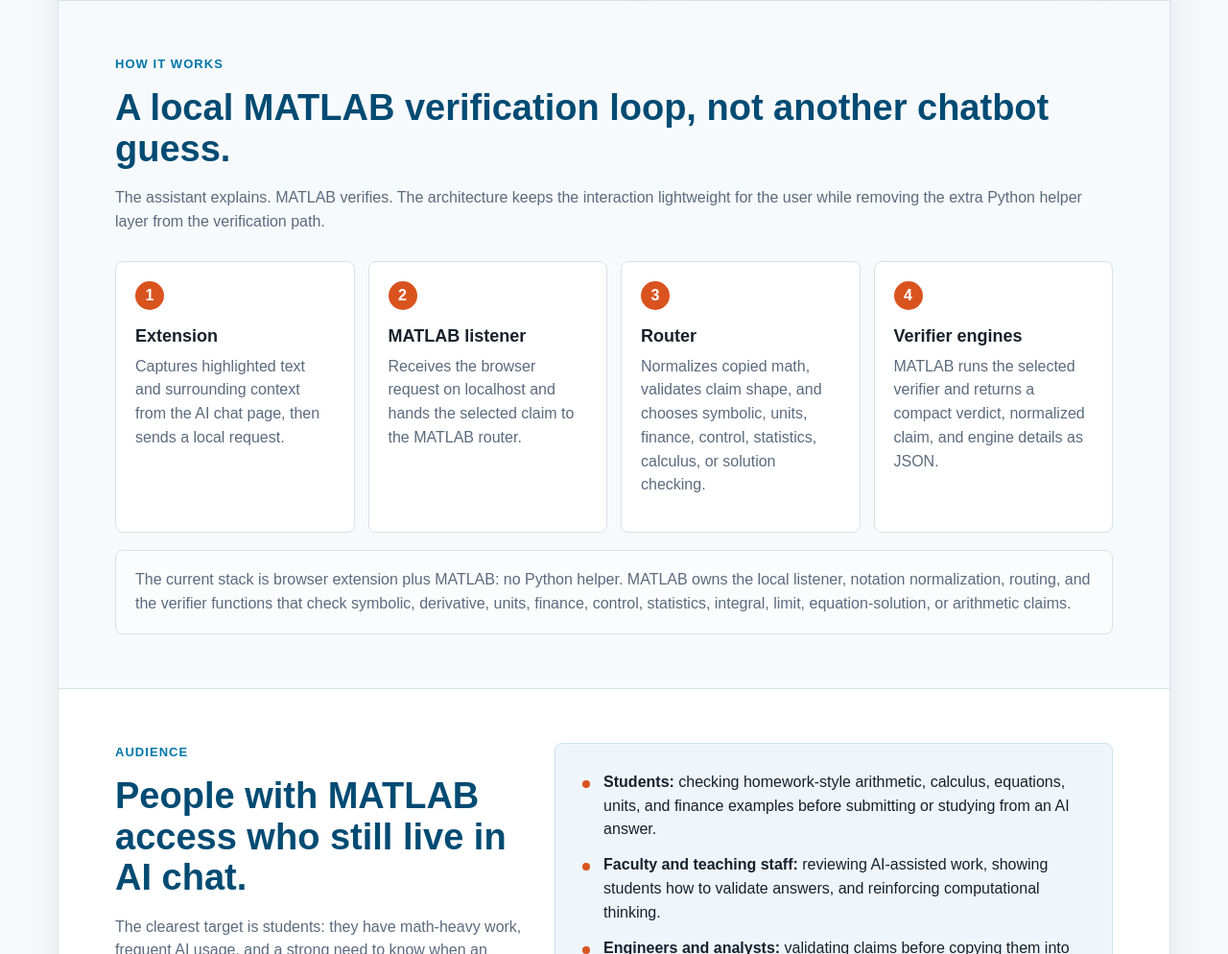
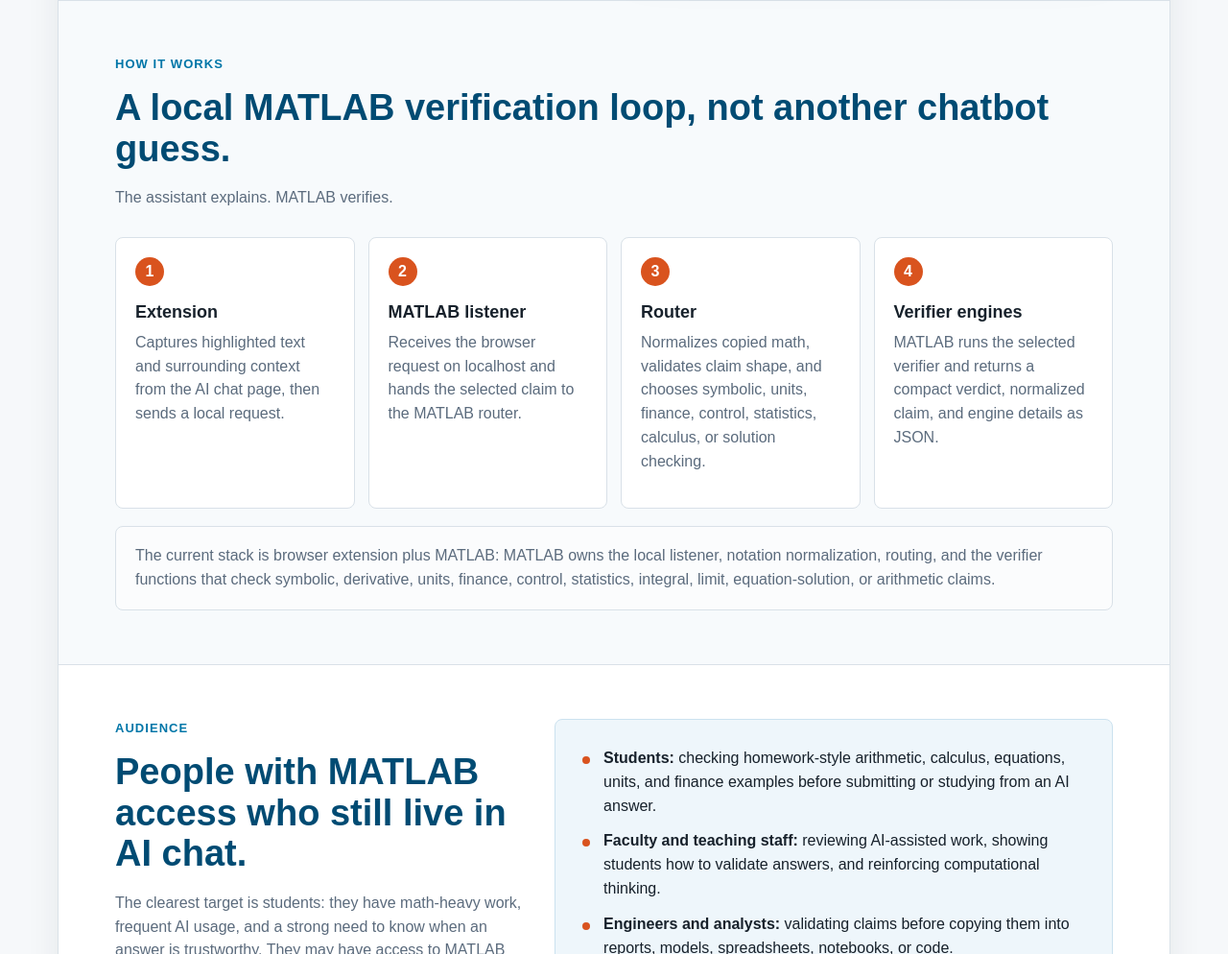
Before and after one commit to the-worstever/MATLAB-Verify-Demo, a plain HTML site: page index.html in a window 1280 px wide. Shown: the part 3599-4593 px from the top of the page at 96% size. Drawn offline with Linux system fonts and the light colour scheme.

Commit message:
Simplify explanation and clarify MATLAB's role
Removed redundant phrase from explanation and clarified the role of MATLAB in the architecture.

```diff
--- a/index.html
+++ b/index.html
@@ -631,7 +631,7 @@
       <div class="inner">
         <p class="eyebrow">How It Works</p>
         <h2>A local MATLAB verification loop, not another chatbot guess.</h2>
-        <p class="quiet">The assistant explains. MATLAB verifies. The architecture keeps the interaction lightweight for the user while removing the extra Python helper layer from the verification path.</p>
+        <p class="quiet">The assistant explains. MATLAB verifies.</p>
         <div class="flow-grid">
           <div class="flow-step">
             <span class="num">1</span>
@@ -655,7 +655,7 @@
           </div>
         </div>
         <div class="note-block">
-          The current stack is browser extension plus MATLAB: no Python helper. MATLAB owns the local listener, notation normalization, routing, and the verifier functions that check symbolic, derivative, units, finance, control, statistics, integral, limit, equation-solution, or arithmetic claims.
+          The current stack is browser extension plus MATLAB: MATLAB owns the local listener, notation normalization, routing, and the verifier functions that check symbolic, derivative, units, finance, control, statistics, integral, limit, equation-solution, or arithmetic claims.
         </div>
       </div>
     </section>
```
